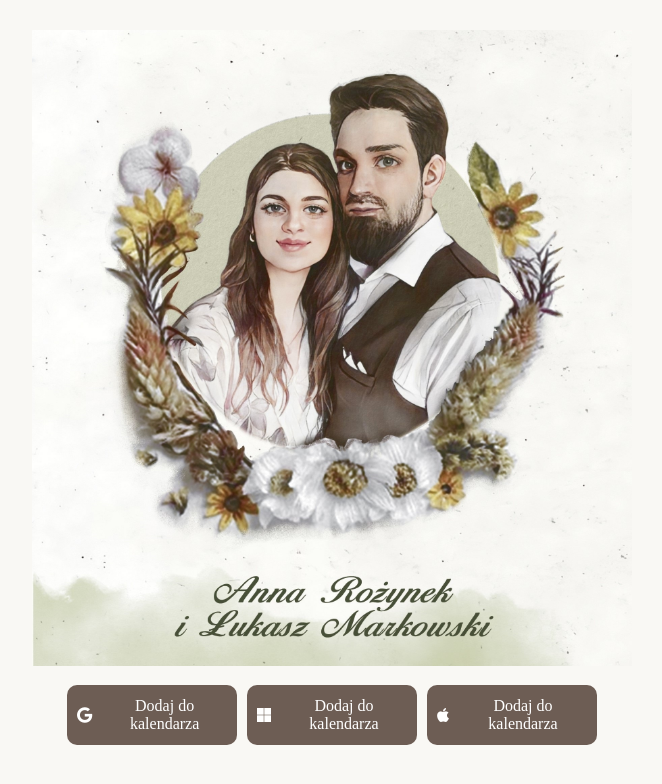
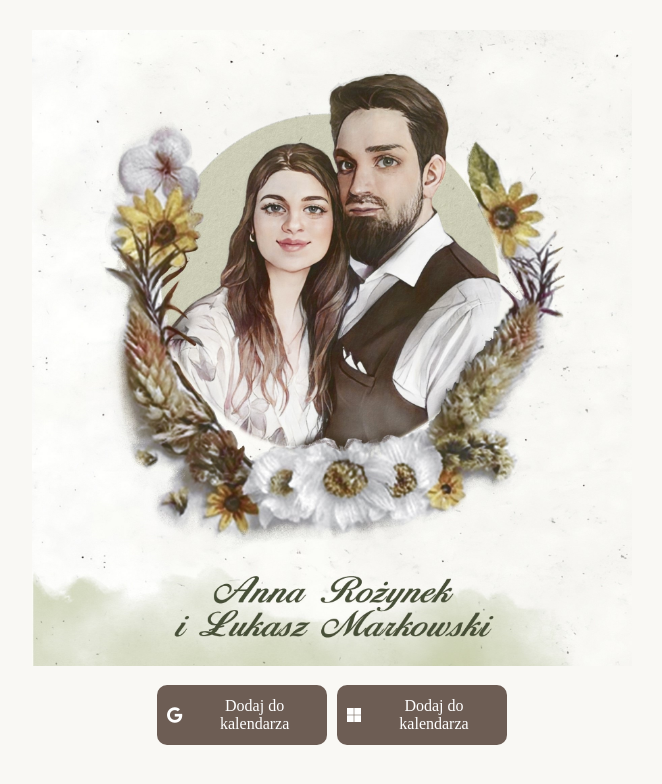
Before and after one commit to lukister/weding_invitation, a plain HTML site: page index.html in a window 1280 px wide. Shown: the whole page, without its empty margins (308-970 px from the left). Drawn offline with Linux system fonts and the light colour scheme.

Commit message:
Update index.html

```diff
--- a/index.html
+++ b/index.html
@@ -68,7 +68,6 @@
         <div class="buttons">
             <a href="https://calendar.google.com/calendar/render?action=TEMPLATE&dates=20250531T123000Z%2F20250601T130000Z&details=%C5%9Alub%2014%3A30%20w%20Parafia%20%C5%9Bw.%20Micha%C5%82a%20Archanio%C5%82a%20w%20Czempiniu%20%28Ko%C5%9Bcielna%201%2C%2064-020%20Czempi%C5%84%29%0AWesele%2016%3A00%20w%20Go%C5%9Bciniec%20Niezapominajka%20w%20Dalewie%20%28Dalewo%20112%2C%2063-100%20Dalewo%29%0AOczepiny%2023%3A00&location=Ko%C5%9Bcielna%201%2C%2064-020%20Czempi%C5%84&text=%C5%9Alub%20Ani%20i%20%C5%81ukasza" target="_blank"><i class="fab fa-google"></i>Dodaj do kalendarza</a>
             <a href="https://outlook.live.com/calendar/0/action/compose?allday=false&body=%C5%9Alub%2014%3A30%20w%20Parafia%20%C5%9Bw.%20Micha%C5%82a%20Archanio%C5%82a%20w%20Czempiniu%20%28Ko%C5%9Bcielna%201%2C%2064-020%20Czempi%C5%84%29%0AWesele%2016%3A00%20w%20Go%C5%9Bciniec%20Niezapominajka%20w%20Dalewie%20%28Dalewo%20112%2C%2063-100%20Dalewo%29%0AOczepiny%2023%3A00&enddt=2025-06-01T15%3A00%3A00&location=Ko%C5%9Bcielna%201%2C%2064-020%20Czempi%C5%84&path=%2Fcalendar%2Faction%2Fcompose&rru=addevent&startdt=2025-05-31T14%3A30%3A00&subject=%C5%9Alub%20Ani%20i%20%C5%81ukasza" target="_blank"><i class="fab fa-microsoft"></i>Dodaj do kalendarza</a>
-            <a href="calendar_event_2.ics" target="_blank"><i class="fab fa-apple"></i>Dodaj do kalendarza</a>
         </div>
     </div>
 </body>
```
